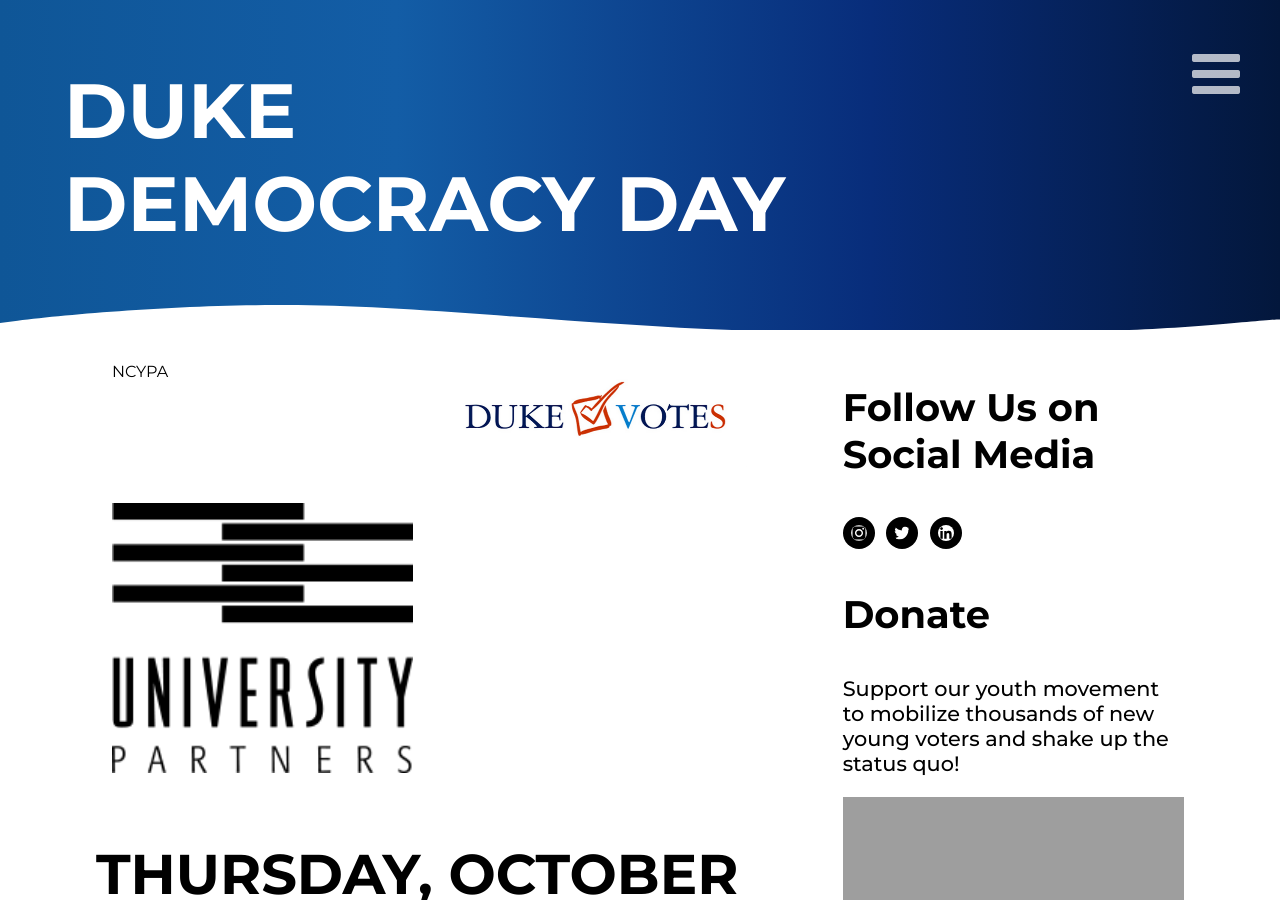
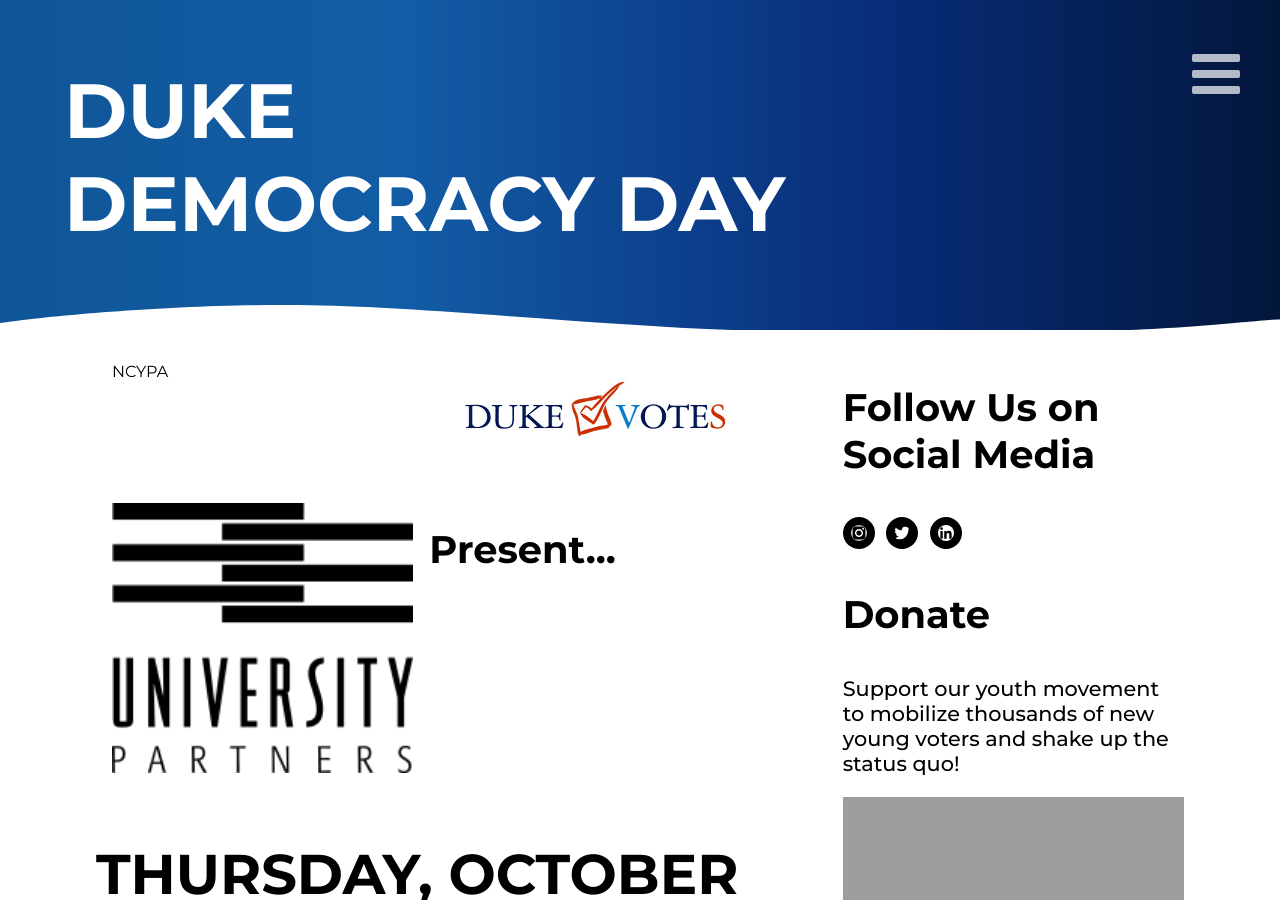
Before and after one commit to JacksonMeade/ncypa, a Jekyll site: the page built from duke-democracy-day.html, in a window 1280 px wide and 900 px high. Built offline with Jekyll 4.4.1, drawn with Linux system fonts in a browser that asks for light colours; nearby versions of some CDN libraries; a script that is not in the unit is left out; grey boxes are pictures that could not be loaded.

Commit message:
add presentation

```diff
--- a/duke-democracy-day.html
+++ b/duke-democracy-day.html
@@ -17,6 +17,7 @@
     <div class="col-sm-12 col-md-6 col-lg-4">
         <img src="/assets/img/universitypartners.png" class="col-12 img-responsive" alt="University Partners" />
     </div>
+    <h3>Present...</h3>
 </div>
 
 <div class="row">
```
